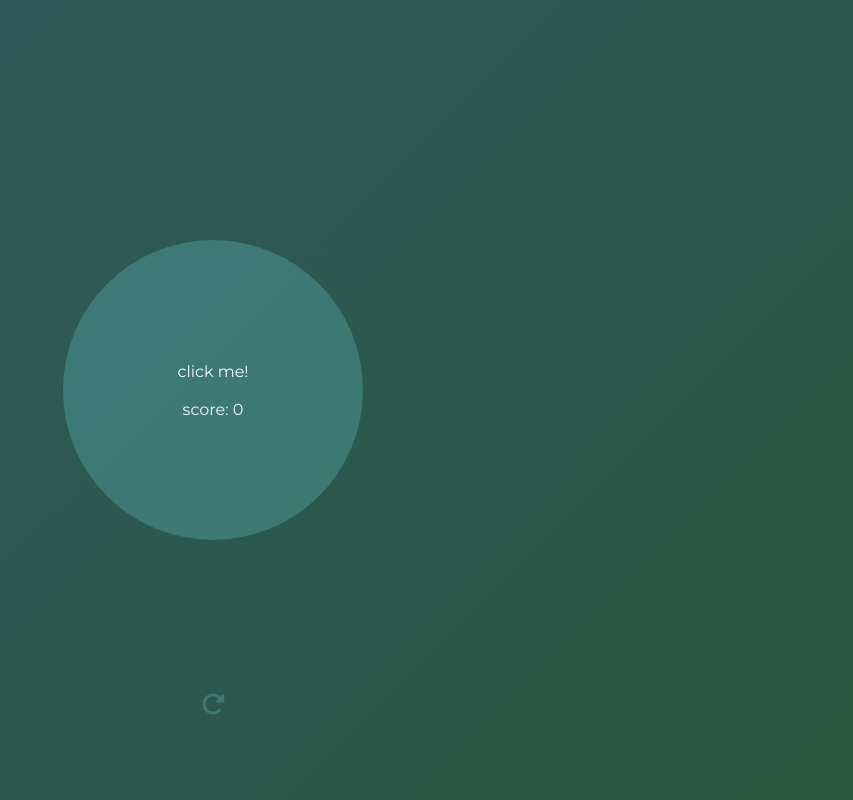
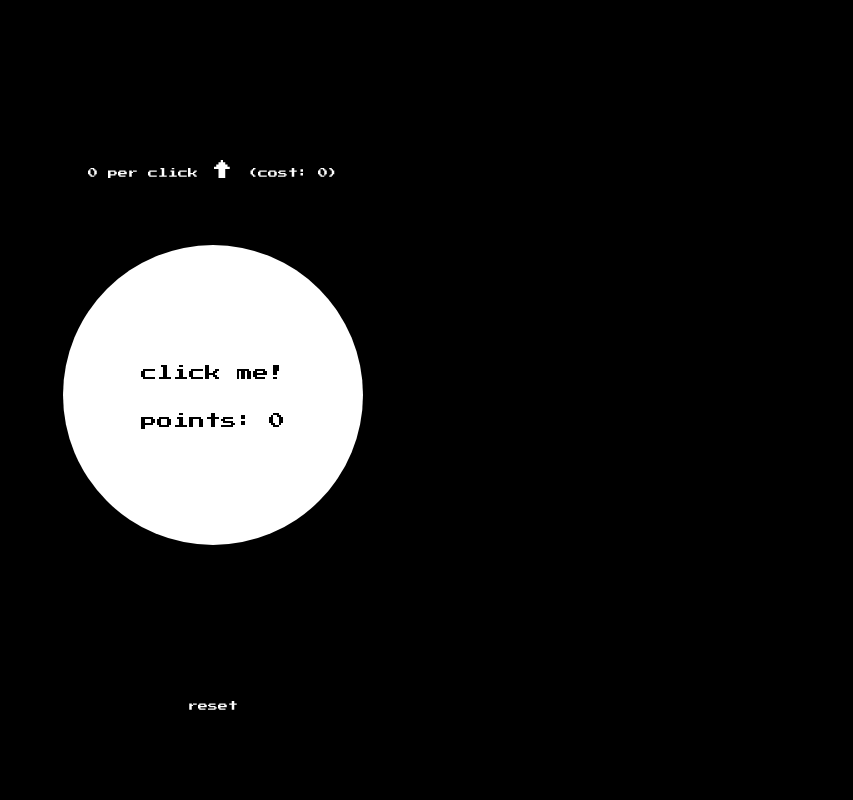
Before and after one commit to val8119/val8119.github.io, a plain HTML site: page sandbox/basic_clicker_game/index.html in a window 1280 px wide. Shown: the whole page, without its empty margins (427-1280 px from the left). Drawn offline with Linux system fonts and the light colour scheme.

Commit message:
Updated Clicker Game

```diff
--- a/sandbox/basic_clicker_game/assets/css/main.css
+++ b/sandbox/basic_clicker_game/assets/css/main.css
@@ -1,7 +1,11 @@
 * {
     margin: 0;
     padding: 0;
-    font-family: 'Montserrat', sans-serif;
+    font-family: 'Press Start 2P', cursive;
+}
+
+button {
+    font-family: 'Press Start 2P', cursive;
 }
 
 html {
@@ -9,13 +13,16 @@ html {
 }
 
 body {
-    background: rgb(50, 90, 96);
-    background: linear-gradient(135deg, rgba(50, 90, 96, 1) 0%, rgba(39, 87, 64, 1) 100%);
+    background: black;
     user-select: none;
 }
 
 button:focus {
     outline: none;
+}
+
+button:hover {
+    cursor: pointer;
 }
 
 @keyframes fadeIn {
@@ -31,19 +38,18 @@ button:focus {
 }
 
 .container {
-    background-color: rgba(130, 238, 255, 0.212);
     width: 300px;
     height: 300px;
     border-radius: 150px;
-    margin: 30vh auto 0 auto;
+    background-color: white;
+    margin: 7.5vh auto 0 auto;
     text-align: center;
     transition: all ease 0.3s;
     animation: fadeIn 0.5s ease;
 }
 
 .text-cont {
-    color: aliceblue;
-    padding-top: 122px;
+    padding-top: 120px;
 }
 
 .container:hover {
@@ -52,7 +58,7 @@ button:focus {
 }
 
 .container:active {
-    transform: scale(0.975);
+    transform: scale(0.972);
 }
 
 .reset-cont {
@@ -65,39 +71,42 @@ button:focus {
 .reset-btn {
     border: none;
     background-color: transparent;
-    font-size: 24px;
-    color: rgba(130, 238, 255, 0.212);
+    font-size: 10px;
+    color: rgb(255, 255, 255);
     animation: fadeIn 0.5s ease;
+    transition: all ease 0.5s;
 }
 
 .reset-btn:hover {
-    transition: ease 0.5s;
     cursor: pointer;
-    transform: rotate(360deg);
+    transform: scale(1.05);
 }
 
 .reset-btn:active {
-    transition: ease 0.3s;
-    transform: scale(0.95);
+    transform: scale(0.975);
 }
 
-.reset-tooltip {
-    margin: 10px auto 0 auto;
-    color: aliceblue;
-    font-size: 12px;
-    background-color: rgba(255, 255, 255, 0.137);
-    width: 120px;
-    height: 22px;
-    padding-top: 6px;
-    border-radius: 15px;
-    opacity: 0;
-    transition: all ease 0.3s;
+.upgrades-cont {
+    margin: 20vh auto 0 auto;
+    text-align: center;
+    width: 500px;
+    height: 25px;
 }
 
-.show {
-    opacity: 1;
+.upgrades-cont p {
+    font-size: 10px;
+    color: white;
+    display: inline;
 }
 
-.hide {
-    opacity: 0;
+.upgrades-cont button {
+    background-color: transparent;
+    border: none;
+    color: white;
+    font-size: 18px;
 }
+
+.upgrades-cont button:active {
+    position: relative;
+    top: 1px;
+}
--- a/sandbox/basic_clicker_game/assets/js/index.js
+++ b/sandbox/basic_clicker_game/assets/js/index.js
@@ -3,31 +3,68 @@ const circle = document.querySelector(".container");
 const scoreText = document.querySelector(".score");
 const resetBtn = document.querySelector(".reset-btn");
 const tooltip = document.querySelector(".reset-tooltip");
-var score;
+const upgradeBtn = document.querySelector(".per-click-upgrade");
+const perClickCurrent = document.querySelector(".per-click-current");
+const perClickCost = document.querySelector(".per-click-cost");
+var scoreAddAmount = 1;
+var scoreAddAmountUpgradeCost = scoreAddAmount / 2 * 75;
+var score = 0;
 
 // listeners
-document.addEventListener("DOMContentLoaded", scoreGet);
+document.addEventListener("DOMContentLoaded", getData);
 circle.addEventListener("click", scoreAdd);
 resetBtn.addEventListener("click", scoreReset);
+upgradeBtn.addEventListener("click", upgradePerClick)
 
 // functions
+function upgradePerClick() {
+    scoreAddAmountUpgradeCost = scoreAddAmount * 75;
+
+    if (score >= scoreAddAmountUpgradeCost) {
+        scoreAddAmount = scoreAddAmount * 2;
+        score -= scoreAddAmountUpgradeCost;
+        localStorage.setItem("scoreAddAmount", scoreAddAmount)
+    }
+    updateText();
+}
+
 function scoreReset() {
     score = 0;
     localStorage.setItem("score", score);
-    scoreText.innerText = `score: ${score}`;
+
+    scoreAddAmount = 1;
+    scoreAddAmountUpgradeCost = scoreAddAmount * 75;
+    localStorage.setItem("scoreAddAmount", scoreAddAmount);
+
+    updateText();
 }
 
 function scoreAdd() {
-    score++;
+    score += scoreAddAmount;
     localStorage.setItem("score", score);
-    scoreText.innerText = `score: ${score}`;
+    scoreText.innerText = `points: ${score}`;
 }
 
-function scoreGet() {
+function getData() {
     if (localStorage.getItem("score") === null) {
-        score = 0
+        score = 0;
     } else {
         score = localStorage.getItem("score");
+        score = parseInt(score);
     }
-    scoreText.innerText = `score: ${score}`;
+    if (localStorage.getItem("scoreAddAmount") === null) {
+        scoreAddAmount = 0;
+    } else {
+        scoreAddAmount = localStorage.getItem("scoreAddAmount");
+        scoreAddAmount = parseInt(scoreAddAmount);
+    }
+
+    updateText();
 }
+
+function updateText() {
+    scoreAddAmountUpgradeCost = scoreAddAmount * 75;
+    perClickCurrent.innerText = `${scoreAddAmount} per click`;
+    perClickCost.innerText = `(cost: ${scoreAddAmountUpgradeCost})`;
+    scoreText.innerText = `points: ${score}`;
+}
--- a/sandbox/basic_clicker_game/index.html
+++ b/sandbox/basic_clicker_game/index.html
@@ -4,7 +4,7 @@
 <head>
     <meta charset="UTF-8">
     <meta name="viewport" content="width=device-width, initial-scale=1.0">
-    <link href="https://fonts.googleapis.com/css2?family=Montserrat:wght@200;300;400;500&display=swap" rel="stylesheet">
+    <link href="https://fonts.googleapis.com/css2?family=Press+Start+2P&display=swap" rel="stylesheet">
     <link rel="stylesheet" href="assets/css/main.css">
     <script src="https://kit.fontawesome.com/a699fa5281.js" crossorigin="anonymous"></script>
     <link rel="shortcut icon" href="assets/images/favicon.png" type="image/x-icon">
@@ -12,15 +12,23 @@
 </head>
 
 <body>
+    <div class="upgrades-cont">
+        <div class="score-add-cont">
+            <p class="per-click-current">1 per click</p>
+            <button class="per-click-upgrade">↑</button>
+            <p class="per-click-cost">(cost: 0)</p>
+        </div>
+    </div>
     <div class="container">
         <div class="text-cont">
             <p>click me!</p>
             <br>
-            <p class="score">score: 0</p>
+            <br>
+            <p class="score">points: 0</p>
         </div>
     </div>
     <div class="reset-cont">
-        <button class="reset-btn" title="reset your score"><i class="fas fa-redo-alt"></i></button>
+        <button class="reset-btn" title="reset your score">reset</button>
     </div>
     <script src="assets/js/index.js"></script>
 </body>
```
Also changed, not shown: sandbox/basic_clicker_game/assets/images/circle.png (added), sandbox/basic_clicker_game/assets/images/circle.svg (added).
